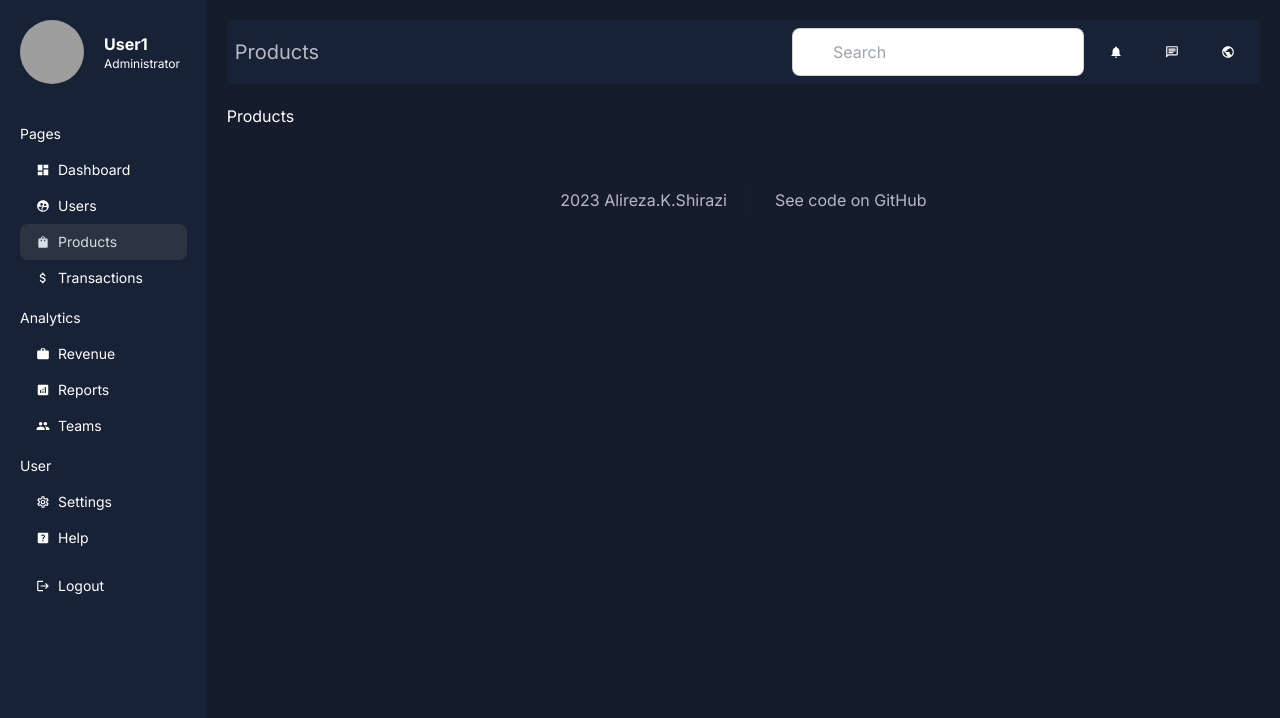
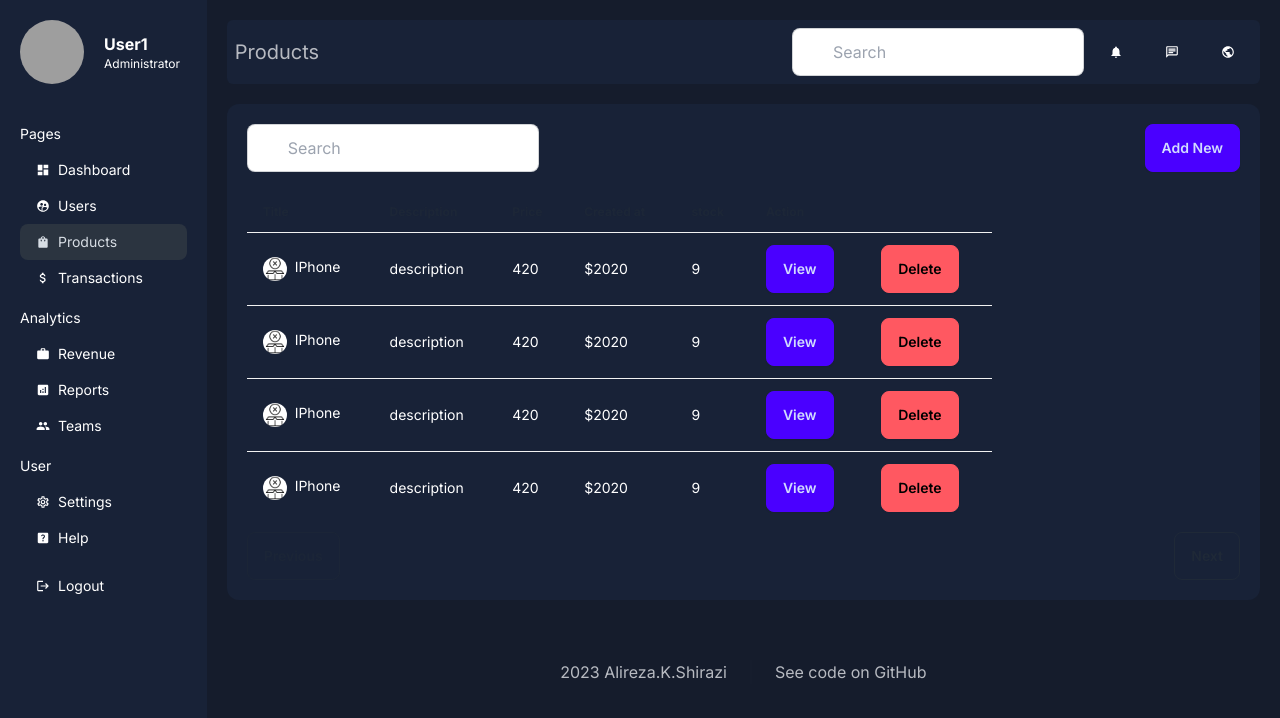
Before and after one commit to arbor0711/next-dashboard, a Next.js app: page /dashboard/products in a window 1280 px wide. Shown: the top 718 px of the page. Built offline with nearby package versions, Linux system fonts and the light colour scheme; grey boxes are pictures that could not be loaded.

Commit message:
Create products page

```diff
--- a/app/dashboard/products/page.tsx
+++ b/app/dashboard/products/page.tsx
@@ -1,10 +1,115 @@
-import React from "react";
+import ContentBox from "@/app/components/ContentBox";
+import Pagination from "@/app/components/Pagination";
+import Search from "@/app/components/Search";
+import Image from "next/image";
+import Link from "next/link";
+
+interface Product {
+  avatar: string;
+  title: string;
+  description: string;
+  price: number;
+  createdAt: number;
+  stock: number;
+}
 
 const Products = () => {
+  const productsList: Product[] = [
+    {
+      avatar: "/noProduct.png",
+      title: "IPhone",
+      description: "description",
+      price: 420,
+      createdAt: 2020,
+      stock: 9,
+    },
+    {
+      avatar: "/noProduct.png",
+      title: "IPhone",
+      description: "description",
+      price: 420,
+      createdAt: 2020,
+      stock: 9,
+    },
+    {
+      avatar: "/noProduct.png",
+      title: "IPhone",
+      description: "description",
+      price: 420,
+      createdAt: 2020,
+      stock: 9,
+    },
+    {
+      avatar: "/noProduct.png",
+      title: "IPhone",
+      description: "description",
+      price: 420,
+      createdAt: 2020,
+      stock: 9,
+    },
+  ];
   return (
-    <div>
-      <a href="/">Products</a>
-    </div>
+    <ContentBox>
+      <div>
+        <div className="flex justify-between mb-5">
+          <Search />
+          <button className="btn btn-primary">Add New</button>
+        </div>
+
+        <div className="w-3/4">
+          <table className="table">
+            <thead>
+              <tr>
+                <th>Title</th>
+                <th>Description</th>
+                <th>Price</th>
+                <th>Created at</th>
+                <th>stock</th>
+                <th>Action</th>
+                <th></th>
+              </tr>
+            </thead>
+
+            <tbody>
+              {productsList.map((product, index) => (
+                <tr key={index}>
+                  <td>
+                    <div className="flex align-middle justify-start gap-2">
+                      <div>
+                        <Image
+                          className="rounded-full"
+                          src={product.avatar}
+                          alt="product avatar"
+                          width={24}
+                          height={24}
+                        />
+                      </div>
+                      <div>{product.title}</div>
+                    </div>
+                  </td>
+                  <td>
+                    <div>{product.description}</div>
+                  </td>
+                  <td>{product.price}</td>
+                  <td>${product.createdAt}</td>
+                  <td>{product.stock}</td>
+                  <td>
+                    <Link href="/">
+                      <button className="btn btn-primary">View</button>
+                    </Link>
+                  </td>
+                  <td>
+                    <button className="btn btn-error">Delete</button>
+                  </td>
+                </tr>
+              ))}
+            </tbody>
+          </table>
+        </div>
+
+        <Pagination />
+      </div>
+    </ContentBox>
   );
 };
 
--- a/app/dashboard/users/page.tsx
+++ b/app/dashboard/users/page.tsx
@@ -2,15 +2,15 @@ import ContentBox from "@/app/components/ContentBox";
 import Pagination from "@/app/components/Pagination";
 import Search from "@/app/components/Search";
 import Image from "next/image";
-import React from "react";
-import { MdSearch } from "react-icons/md";
+import Link from "next/link";
 
 interface User {
   avatar: string;
   name: string;
   email: string;
+  createdAt: string;
   role: "client" | "admin";
-  action: "passive" | "active";
+  status: "passive" | "active";
 }
 
 const Users = () => {
@@ -19,29 +19,33 @@ const Users = () => {
       avatar: "https://i.pravatar.cc/300",
       name: "John Doe",
       email: "user@MdEmail.com",
+      createdAt: "02.12.2023",
       role: "client",
-      action: "passive",
+      status: "passive",
     },
     {
       avatar: "https://i.pravatar.cc/300",
       name: "John Amo",
       email: "user@MdEmail.com",
+      createdAt: "02.12.2023",
       role: "client",
-      action: "active",
+      status: "active",
     },
     {
       avatar: "https://i.pravatar.cc/300",
       name: "John Ame",
       email: "user@MdEmail.com",
+      createdAt: "02.12.2023",
       role: "client",
-      action: "passive",
+      status: "passive",
     },
     {
       avatar: "https://i.pravatar.cc/300",
       name: "John Xale",
       email: "user@MdEmail.com",
+      createdAt: "02.12.2023",
       role: "admin",
-      action: "active",
+      status: "active",
     },
   ];
   return (
@@ -60,8 +64,8 @@ const Users = () => {
                 <th>Email</th>
                 <th>Created at</th>
                 <th>role</th>
+                <th>Status</th>
                 <th>Action</th>
-                <th></th>
                 <th></th>
               </tr>
             </thead>
@@ -86,10 +90,13 @@ const Users = () => {
                   <td>
                     <div>{user.email}</div>
                   </td>
+                  <td>{user.createdAt}</td>
                   <td>{user.role}</td>
-                  <td>${user.action}</td>
+                  <td>{user.status}</td>
                   <td>
-                    <button className="btn btn-primary">View</button>
+                    <Link href="/">
+                      <button className="btn btn-primary">View</button>
+                    </Link>
                   </td>
                   <td>
                     <button className="btn btn-error">Delete</button>
```
Also changed, not shown: public/noProduct.png (added).
